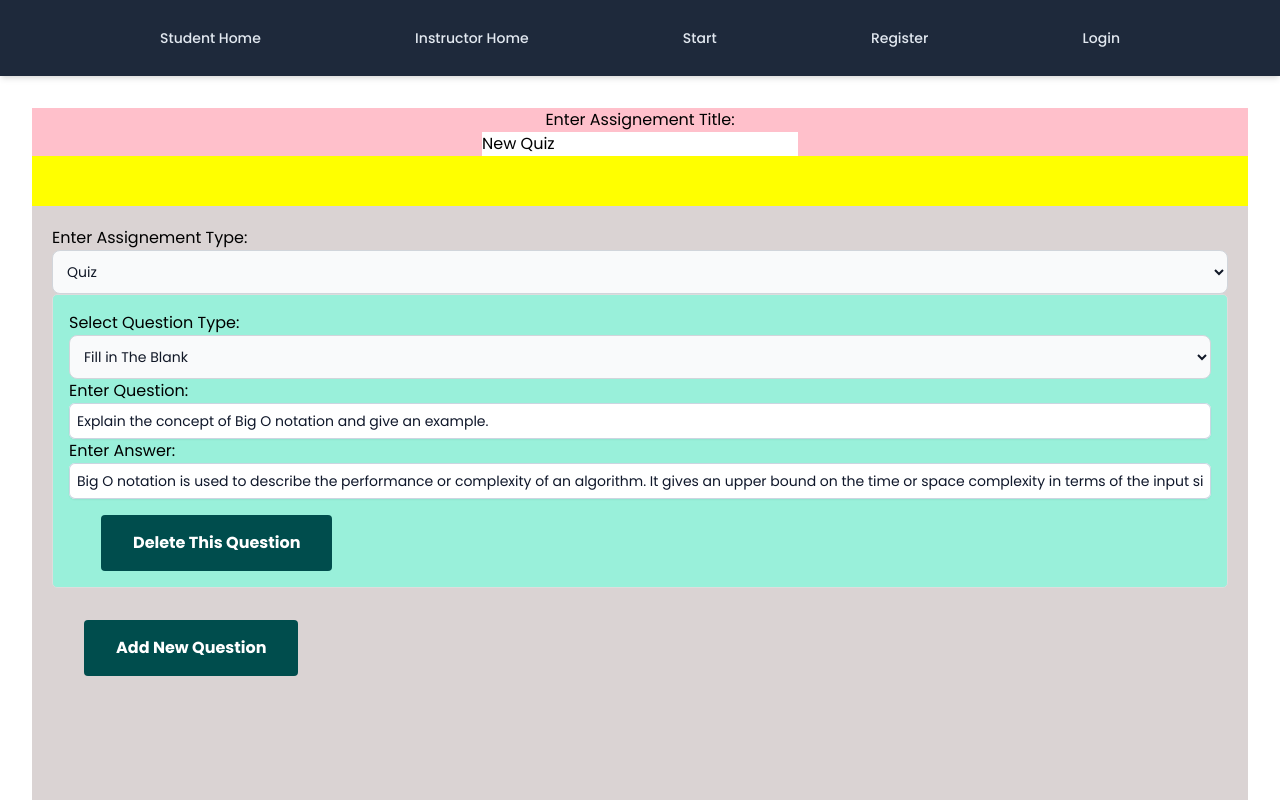
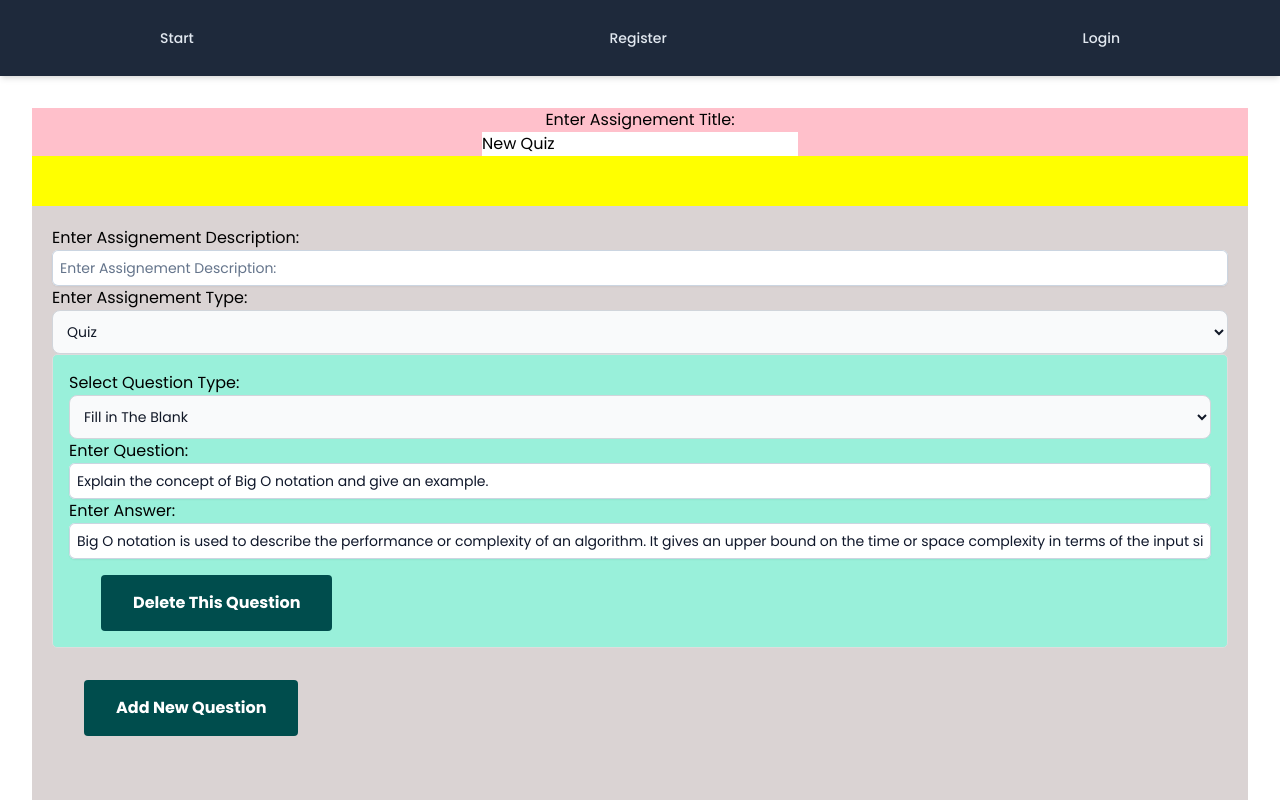
Before and after one commit to CL-17656/CS520_Front, a Vue app: page /createassignment in a window 1280 px wide. Shown: the top 800 px of the page. Built offline with nearby package versions, Linux system fonts and the light colour scheme; what axios-cookiejar-support would draw is missing.

Commit message:
fix create assignment description, fix navbar

```diff
--- a/src/App.vue
+++ b/src/App.vue
@@ -1,18 +1,33 @@
 <script setup>
 import { RouterLink, RouterView } from 'vue-router'
+import { useAuthenticationStore } from '@/stores/Auth';
+
+const store = useAuthenticationStore();
+
+function checkAuthenticated() {
+  return store.isAuthenticated;
+}
+
+function checkIsProf() {
+  return checkAuthenticated() && store.userType == "prof";
+}
+
+function checkisStu() {
+  return checkAuthenticated() && store.userType == "stu";
+}
 </script>
 
 <template>
   <header>
     <nav>
-      <RouterLink :to="{name: 'studenthome'}" class="nav-link">Student Home</RouterLink>
-      <RouterLink :to="{name: 'instructorhome'}" class="nav-link">Instructor Home</RouterLink>
-      <RouterLink :to="{name: 'start'}" class="nav-link">Start</RouterLink>
+      <RouterLink :to="{name: 'studenthome'}" class="nav-link" v-if="checkisStu()">Home</RouterLink>
+      <RouterLink :to="{name: 'instructorhome'}" class="nav-link" v-if="checkIsProf()">Home</RouterLink>
+      <RouterLink :to="{name: 'start'}" class="nav-link" v-if="checkAuthenticated() == false">Start</RouterLink>
       <div>
-        <RouterLink :to="{name : 'register'}" class="nav-link">Register</RouterLink>
+        <RouterLink :to="{name : 'register'}" class="nav-link" v-if="checkAuthenticated() == false">Register</RouterLink>
       </div>
       <div>
-        <RouterLink :to="{name: 'login'}" class="nav-link">Login</RouterLink>
+        <RouterLink :to="{name: 'login'}" class="nav-link" v-if="checkAuthenticated() == false">Login</RouterLink>
       </div>
     </nav>
   </header>
--- a/src/views/CreateAssignmentView.vue
+++ b/src/views/CreateAssignmentView.vue
@@ -13,13 +13,12 @@ const courseDetails = computed(() => {
   return typeof course === 'string' ? JSON.parse(course) : course;
 });
 
-// Example questions data
+// front end data structure
 const assignmentDetail = reactive(
   {
+    description: "",
     status: "2", // Default to Quiz (1 for questionaire, 2 for quiz)
     name: "New Quiz",
-    //grade: "100",
-    //isGrade: false,
     startTime: "",
     endTime: "",
     questions:[{
@@ -85,18 +84,18 @@ async function submit() {
     for(let i = 0; i < createdQuestionsData.questionIds.length; ++i)
     {
       let answerDat = {}
+      //answer data for short answer questions
       if(assignmentDetail.questions[i].questionType == "3") {
         answerDat = {
           "id": createdQuestionsData.questionIds[i],
           "questionAnalysis": assignmentDetail.questions[i].question,
           "status": assignmentDetail.status,
           "type": assignmentDetail.questions[i].questionType,
-          //"possibleAnswers": JSON.stringify([assignmentDetail.questions[i].sampleResponse]),
           "correctAnswers": JSON.stringify([assignmentDetail.questions[i].sampleResponse]),
           "images": null,
           "isDelete": null
         };
-      }
+      } // answer data for multiple choice questions
       else {
         let possibAnswer = [];
         let correctAnswer = [];
@@ -130,7 +129,7 @@ async function submit() {
       "autoSave": true,
       "copyEnabled": false,
       "cover": "",
-      "description": "t",
+      "description": assignmentDetail.description,
       "enableUpdate": true,
       "endTime": "",
       "isActive": true,
@@ -174,6 +173,8 @@ async function submit() {
 
         <div class="question-box">
 
+            <div class="question">Enter Assignement Description: </div>
+            <input type="text" placeholder="Enter Assignement Description:" v-model="assignmentDetail.description"/>
 
             <!-- Section: select assignment status -->
             <div class="question">Enter Assignement Type: </div>
```
Also changed, not shown: src/views/InstructorHomeView.vue (+0 -37 lines).
